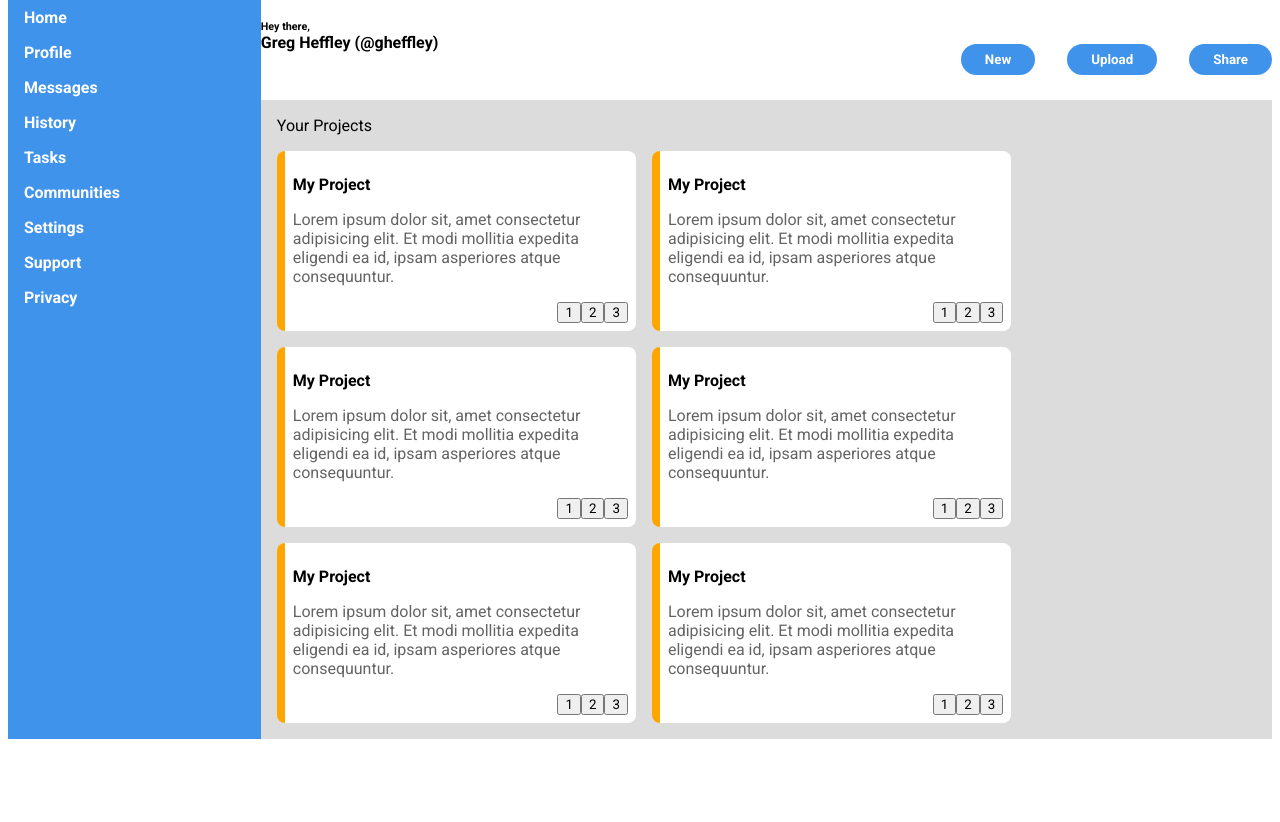
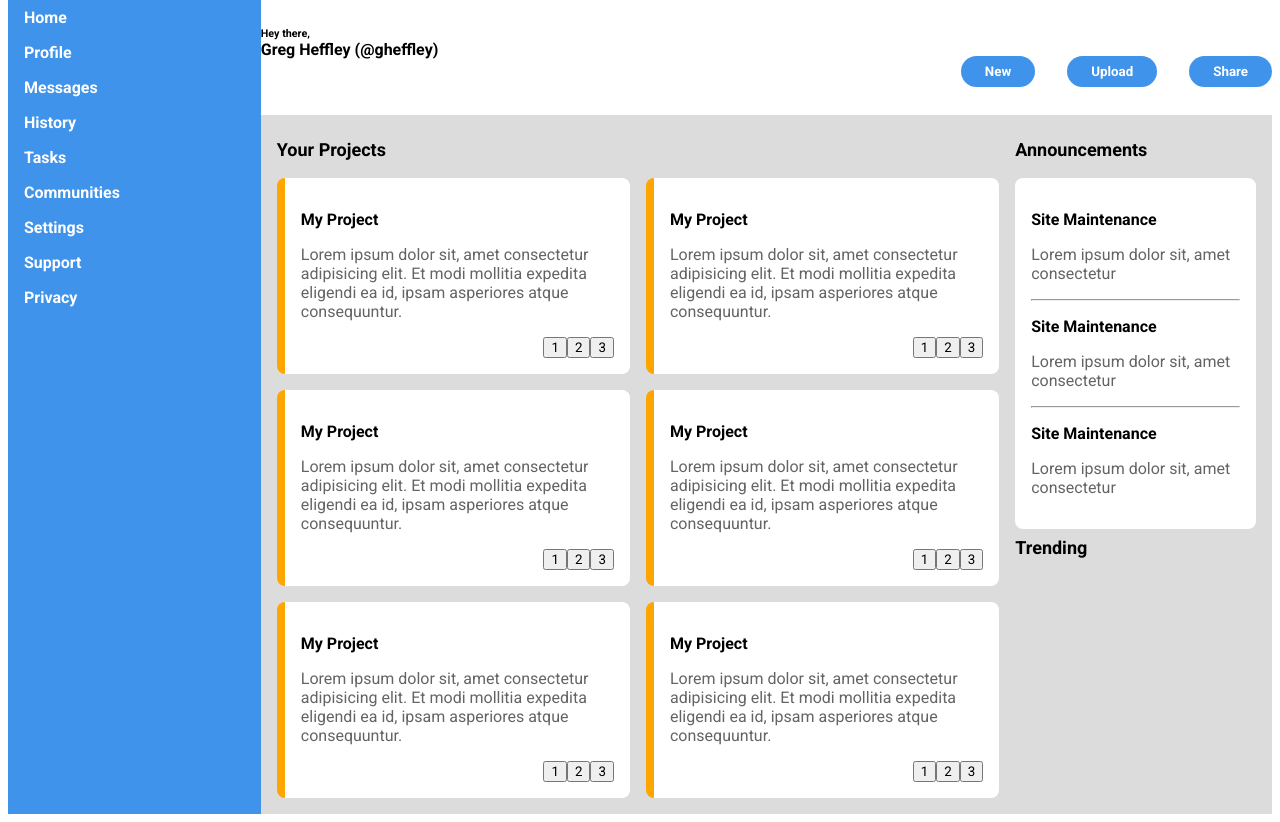
Before and after one commit to zakwatsonn/odin-admin-dashboard, a plain HTML site: page index.html in a window 1280 px wide. Shown: the part 68-890 px from the top of the page. Before the commit the page ends 815 px from the top, so only its background shows below. Drawn offline with Linux system fonts and the light colour scheme.

Commit message:
added the announcements section and styled

```diff
--- a/index.html
+++ b/index.html
@@ -99,7 +99,21 @@
                 </div>
             </div>
             <div class="rightsidebar">
+                <p>Announcements</p>
+                <div class="announcements">
+                    <p class="cardtitle">Site Maintenance</p>
+                    <p class="cardmain">Lorem ipsum dolor sit, amet consectetur</p>
+                    <hr>
+                    <p class="cardtitle">Site Maintenance</p>
+                    <p class="cardmain">Lorem ipsum dolor sit, amet consectetur</p>
+                    <hr>
+                    <p class="cardtitle">Site Maintenance</p>
+                    <p class="cardmain">Lorem ipsum dolor sit, amet consectetur</p>
+                </div>
+                <p>Trending</p>
+                <div class="trending">
 
+                </div>
             </div>
         </div>
     </div>
--- a/style.css
+++ b/style.css
@@ -91,10 +91,13 @@
     grid-area: main;
     display: grid;
     grid-template: auto / 3fr 1fr;
+    gap: 1rem;
 }
 
-.article>p {
-    margin-top: 0;
+.article>p, .rightsidebar>p {
+    margin-top: 0.5rem;
+    font-weight: bold;
+    font-size: large;
 }
 
 .articlegrid {
@@ -104,7 +107,7 @@
 }
 
 .card {
-    padding: 0.5rem;
+    padding: 1rem;
     background-color: white;
     border-radius: 0.5rem;
     border-left: 0.5rem solid orange;
@@ -122,3 +125,10 @@
     display: flex;
     justify-content: end;
 }
+
+.announcements {
+    padding: 1rem;
+    background-color: white;
+    border-radius: 0.5rem;
+
+}
```
